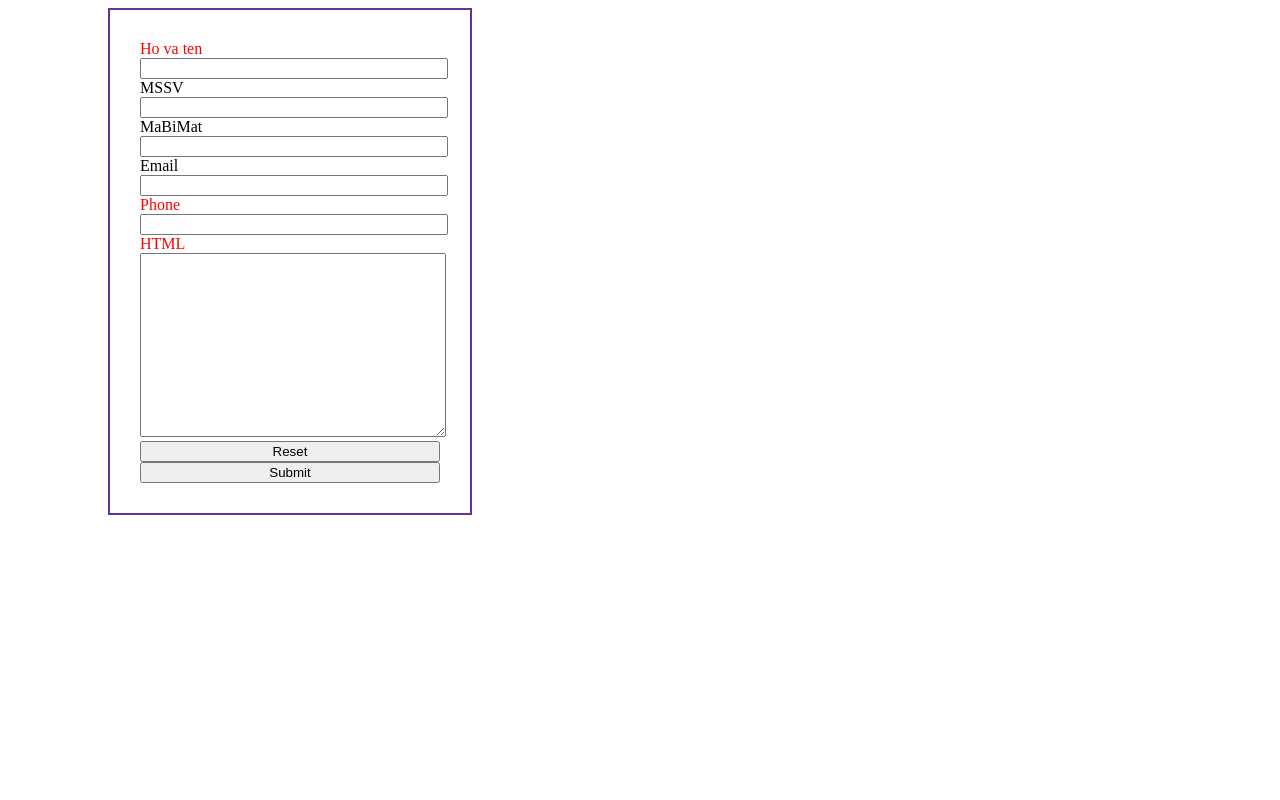
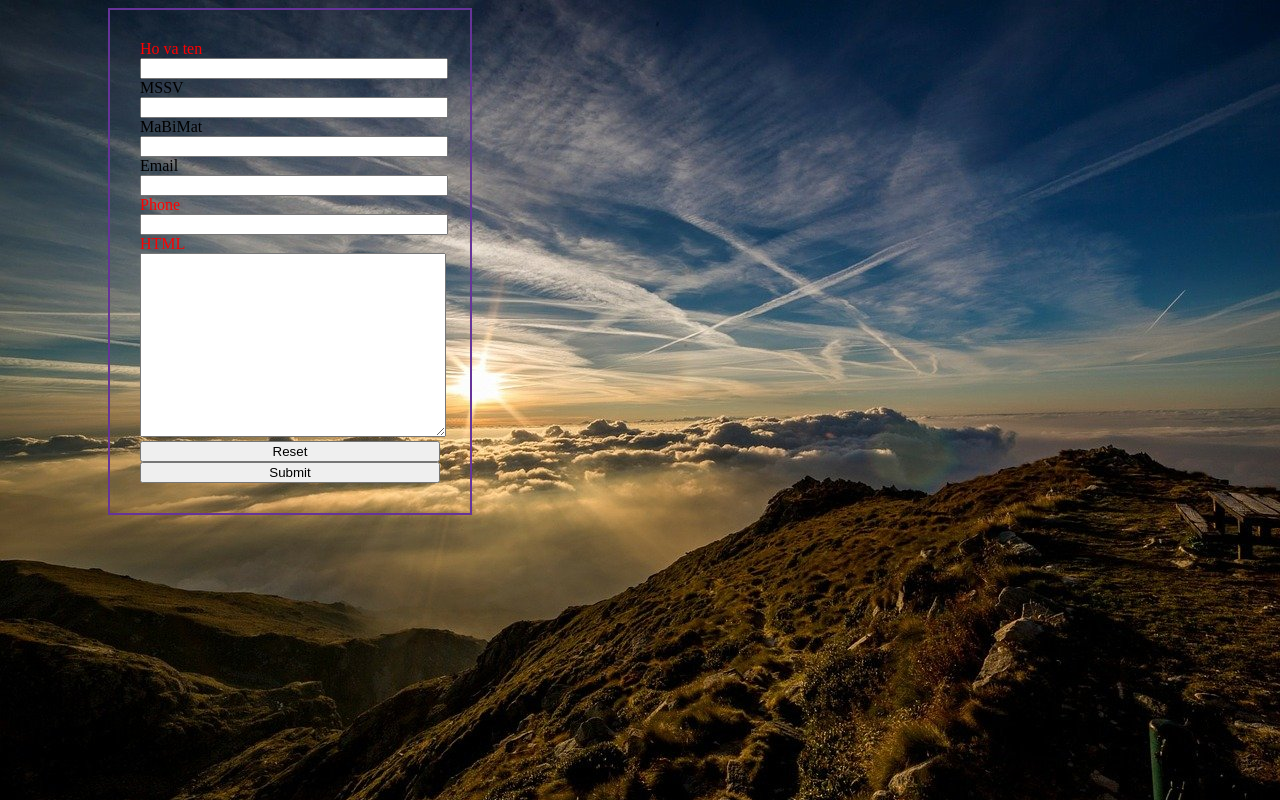
Before and after one commit to careyjohnson/firstupload, a plain HTML site: page htmlform/diemdanh.html in a window 1280 px wide. Drawn offline with Linux system fonts and the light colour scheme.

Commit message:
fix background-image index.html

```diff
--- a/htmlform/main.css
+++ b/htmlform/main.css
@@ -1,3 +1,8 @@
+body {
+  background-image: url("./image/moutain.jpg");
+  background-repeat: no-repeat;
+  background-size: cover;
+}
 form {
   margin: 0 100px;
   border: 2px solid rebeccapurple;
--- a/whcj-4/style2.css
+++ b/whcj-4/style2.css
@@ -106,7 +106,7 @@ footer {
   left: 0;
   bottom: 0;
   width: 100%;
-  background-color: var(--background-color);
+  background-color: var(--mainColor);
   color: white;
   text-align: center;
 }
```
